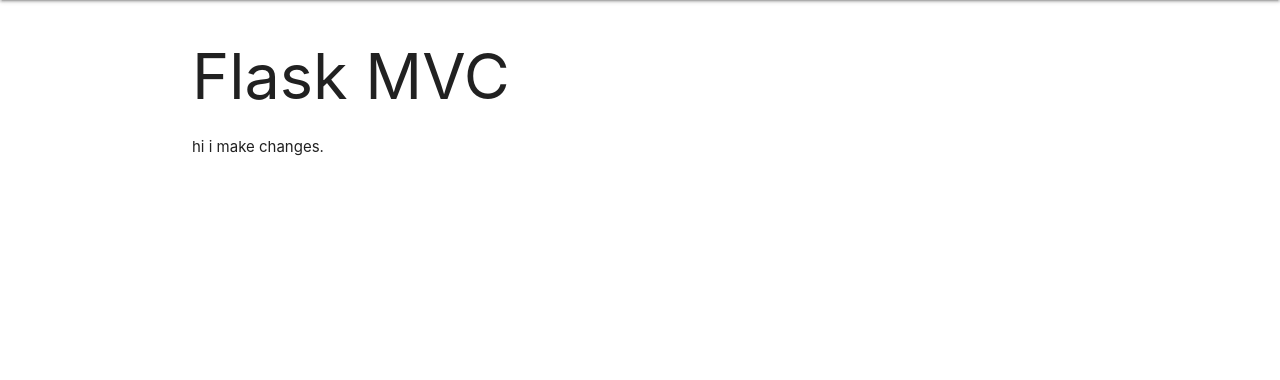
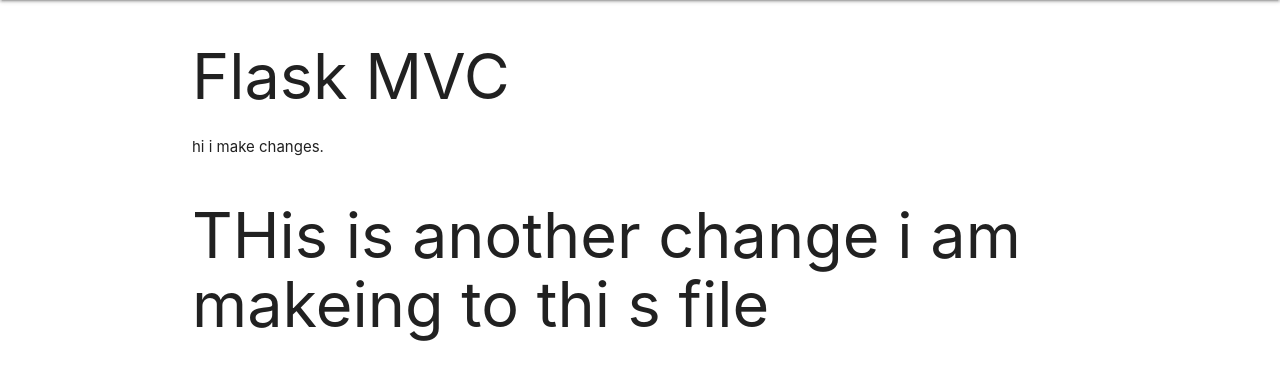
Before and after one commit to Ara-Ara-Arabians/info-2602-project-, a Flask app: page / in a window 1280 px wide. Shown: the part 64-444 px from the top of the page. Run offline with Flask 3, Linux system fonts and the light colour scheme.

Commit message:
nichs new change

```diff
--- a/App/templates/index.html
+++ b/App/templates/index.html
@@ -7,4 +7,5 @@
 {% block content %}
     <h1>Flask MVC</h1>
     <p>hi i make changes.</p>
+    <h1>THis is another change i am makeing to thi s file</h1>
 {% endblock %}
```
